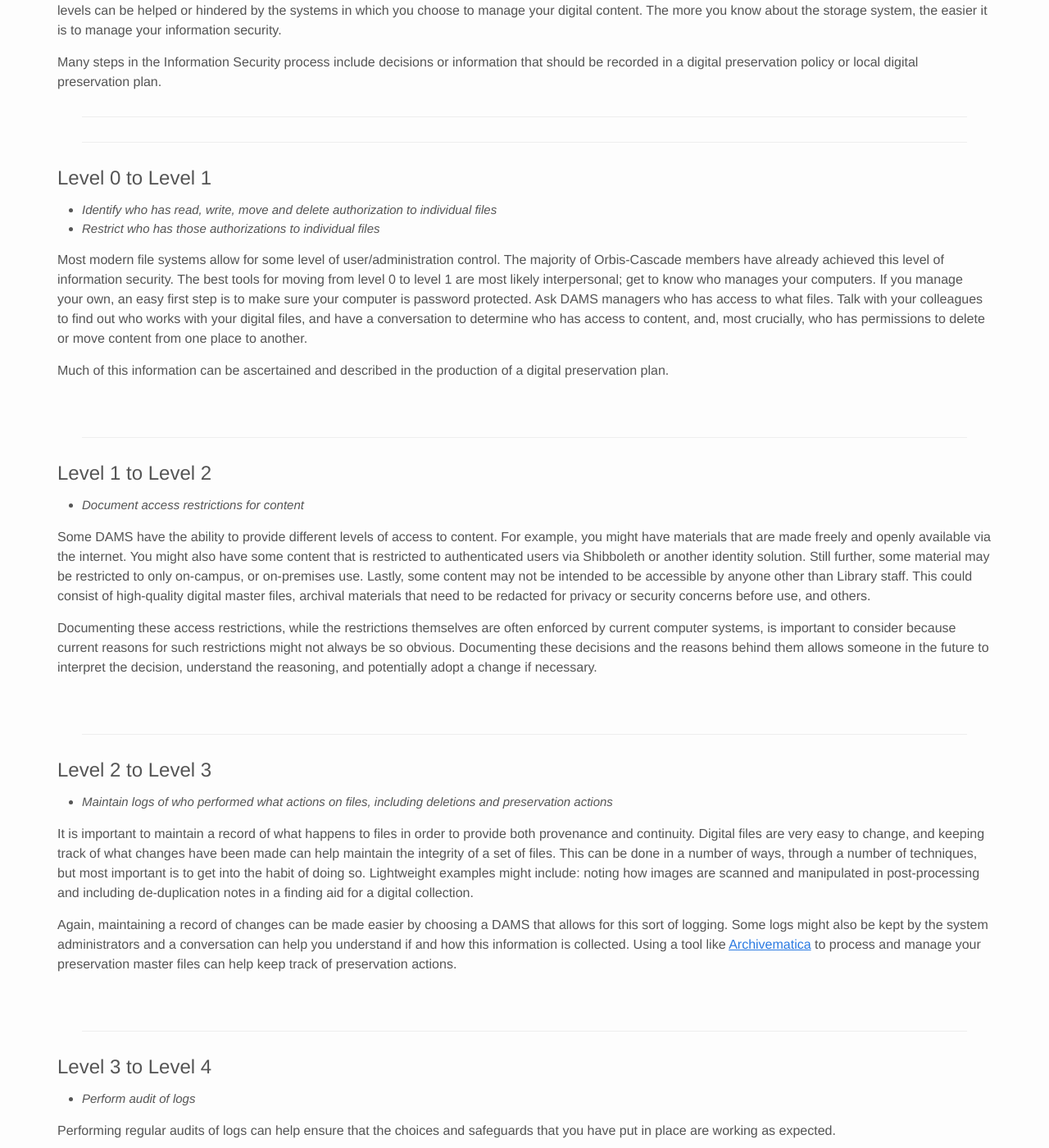
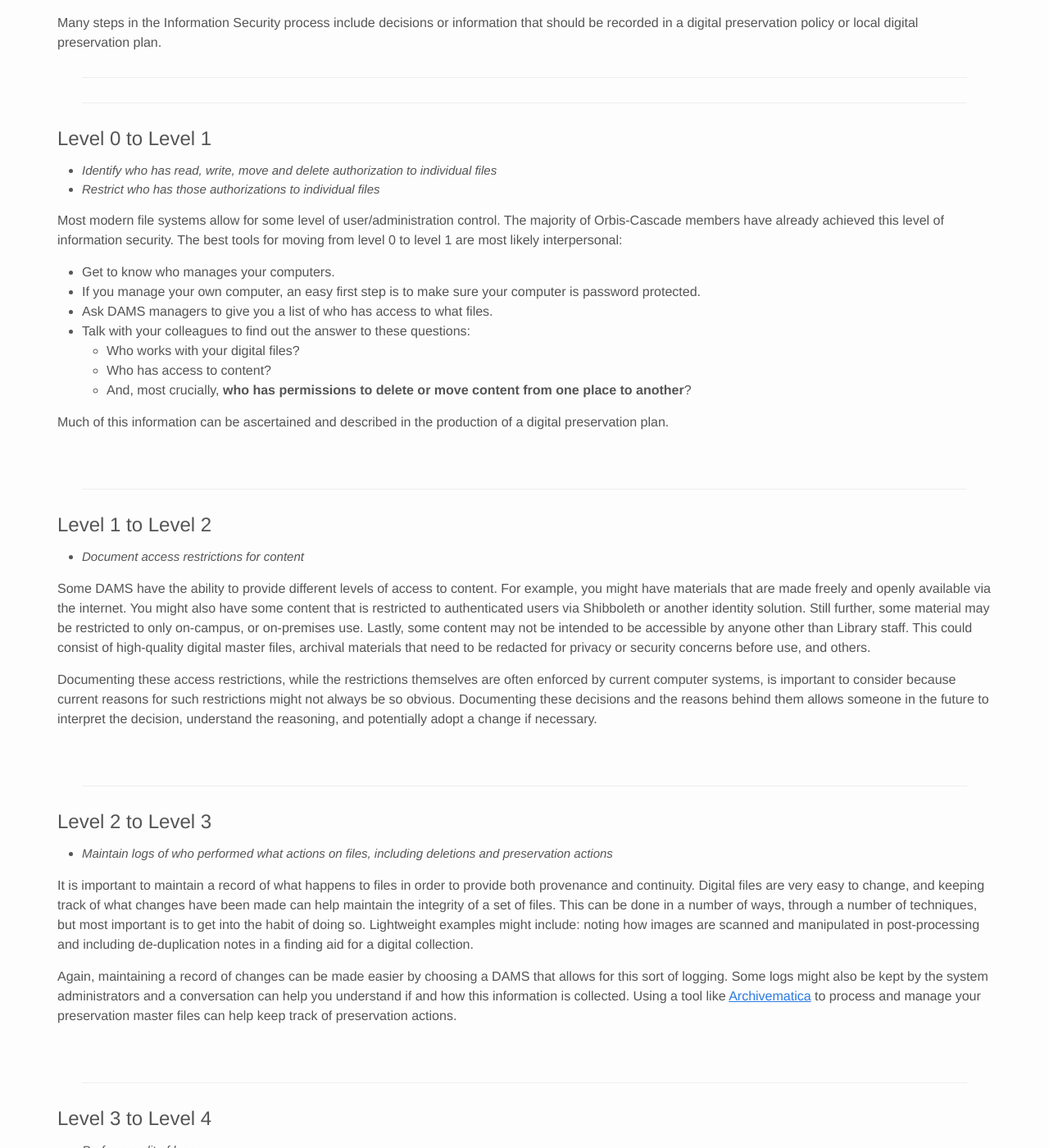
Before and after one commit to dcnb/digprezsteps, a Jekyll site: the page built from onepage.md, in a window 1280 px wide and 1400 px high, scrolled down 12866 px. Shown: the whole window at 82% size. Built offline with Jekyll 4.4.1, drawn with Linux system fonts in a browser that asks for light colours; some of the changed text lies outside the part shown.

Commit message:
revised steps for security

```diff
--- a/_includes/metadata/step1.html
+++ b/_includes/metadata/step1.html
@@ -1,5 +1,5 @@
 <ol>
-<li>Create your digital object inventory &ndash; Conduct a high level overview of digital assets (including born-digital content!), capturing the following information (an <a href="assets/overview_of_digital_assets-Template.xslx">excel spreasheet</a> at this point is just fine):</li>
+<li>Create your digital object inventory &ndash; Conduct a high level overview of digital assets (including born-digital content!), capturing the following information (an <a href="assets/overview_of_digital_assets-Template.xslx">excel spreasheet</a> at this point is just fine):
 
 <ul>
 <li> Size of existing collection: number of items and storage requirements</li>
@@ -12,9 +12,6 @@
 <li> Search functionality for objects</li>
 <li> Vulnerabilities</li>
 </ul>
-
+</li>
 <li>Where are you storing your inventory? Make sure it is in two places, both within and separate from your data.</li>
 </ol>
-
-<a href="/security.html"><button type="button" class="btn btn-default btn-lg centered col-md-8 col-md-offset-2">Information Security</button></a>
-       <br><br>
--- a/_includes/security/step1.html
+++ b/_includes/security/step1.html
@@ -1,2 +1,12 @@
-<p>Most modern file systems allow for some level of user/administration control. The majority of Orbis-Cascade members have already achieved this level of information security. The best tools for moving from level 0 to level 1 are most likely interpersonal; get to know who manages your computers. If you manage your own, an easy first step is to make sure your computer is password protected. Ask DAMS managers who has access to what files. Talk with your colleagues to find out who works with your digital files, and have a conversation to determine who has access to content, and, most crucially, who has permissions to delete or move content from one place to another. </p>
+<p>Most modern file systems allow for some level of user/administration control. The majority of Orbis-Cascade members have already achieved this level of information security. The best tools for moving from level 0 to level 1 are most likely interpersonal:</p>
+    <ul>
+        <li>Get to know who manages your computers. </li>
+<li>If you manage your own computer, an easy first step is to make sure your computer is password protected.</li>
+<li>Ask DAMS managers to give you a list of who has access to what files. </li>
+<li>Talk with your colleagues to find out the answer to these questions:
+    <ul><li>Who works with your digital files?</li>
+    <li> Who has access to content?</li>
+    <li> And, most crucially, <b>who has permissions to delete or move content from one place to another</b>? </li></ul>
+</li></ul>
+
 <p>Much of this information can be ascertained and described in the production of a digital preservation plan.</p>
--- a/_includes/security/step4.html
+++ b/_includes/security/step4.html
@@ -1 +1,3 @@
 <p>Performing regular audits of logs can help ensure that the choices and safeguards that you have put in place are working as expected. </p>
+
+<p>Please check out the <a href="http://www.dpconline.org/handbook/technical-solutions-and-tools/information-security">Digital Preservation Coalition's Handbook</a> for more information on this topic.</p>
```
